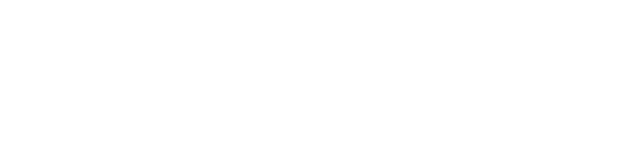
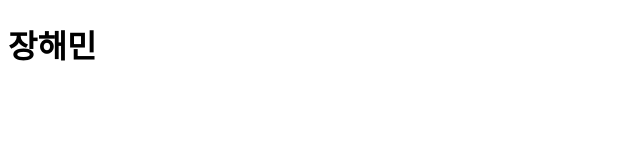
Before and after one commit to jhaemin-kakao/homepage, a plain HTML site: page index.html in a window 1280 px wide. Shown: the whole page, without its empty margins (0-640 px from the left). Drawn offline with Linux system fonts and the light colour scheme.

Commit message:
body에 h1 추가

```diff
--- a/index.html
+++ b/index.html
@@ -7,6 +7,6 @@
   <title>장해민</title>
 </head>
 <body>
-
+  <h1>장해민</h1>
 </body>
 </html>
```
